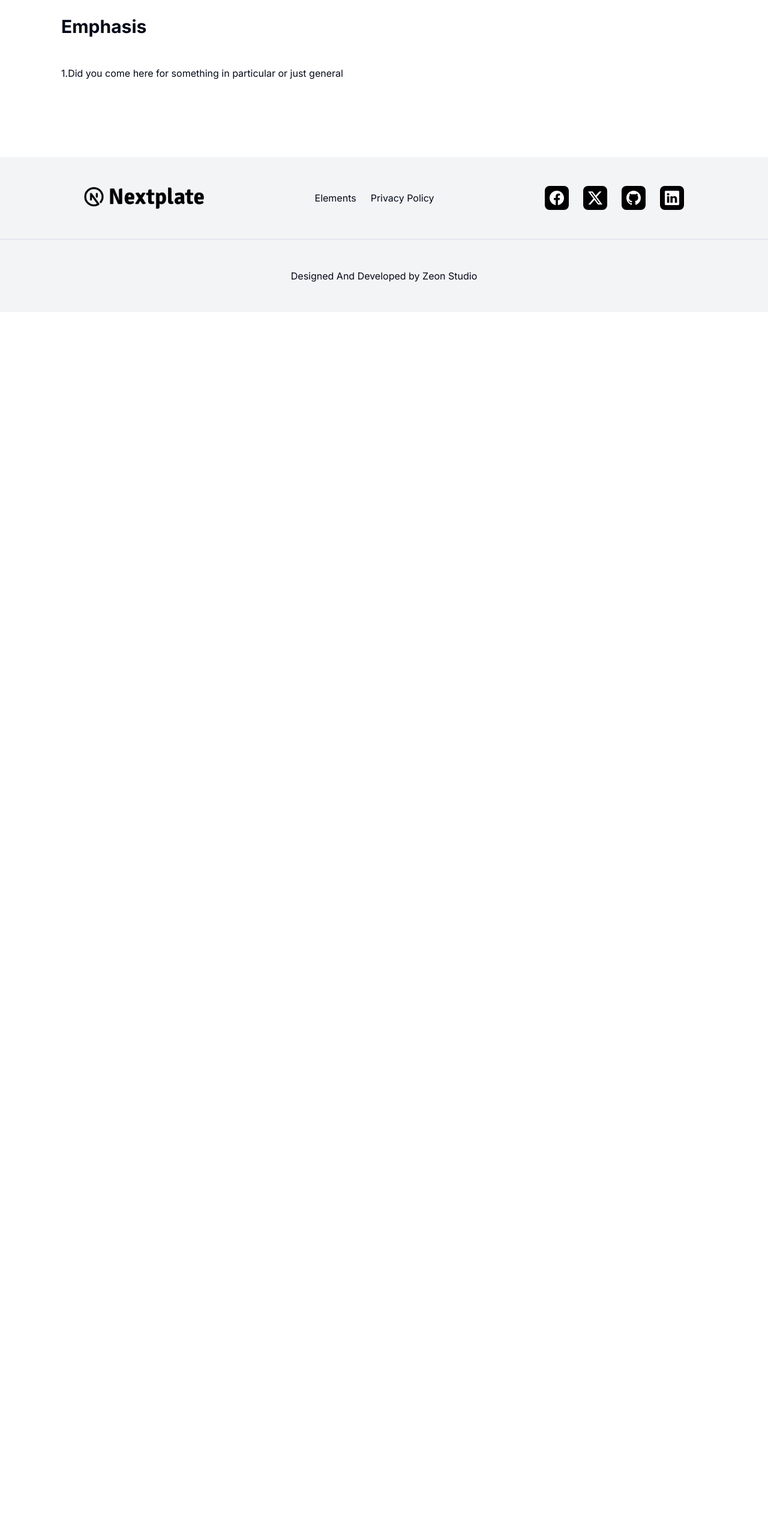
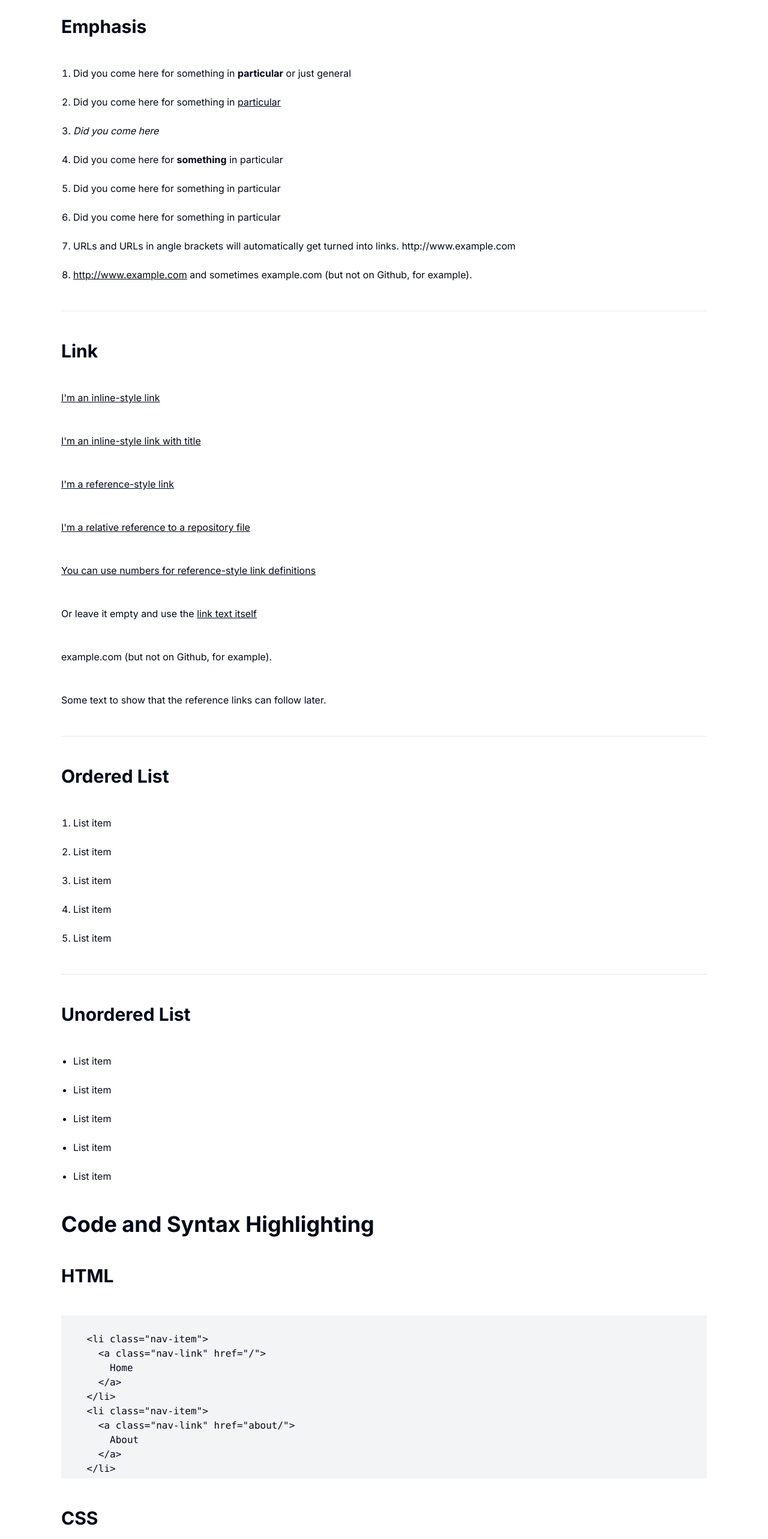
Before and after one commit to ozguraktas5/nextplate_nextjs, a Next.js app: page /elements in a window 1280 px wide. Shown: the part 1380-3946 px from the top of the page at 60% size. Before the commit the page ends 1900 px from the top, so only its background shows below. Built offline with nearby package versions, Linux system fonts and the light colour scheme.

Commit message:
add elementspage

```diff
--- a/app/(main)/elements/page.tsx
+++ b/app/(main)/elements/page.tsx
@@ -2,6 +2,31 @@ import { BreadcrumbWithCustomSeparator } from "@/components/BreadcrumbWithCustom
 import React from "react";
 
 const ElementsPage = () => {
+  const htmlItemsString = `
+    <li class="nav-item">
+      <a class="nav-link" href="/">
+        Home
+      </a>
+    </li>
+    <li class="nav-item">
+      <a class="nav-link" href="about/">
+        About
+      </a>
+    </li>`;
+
+  const cssItemsString = `
+    img {
+    vertical-align: middle;
+    border: 0;
+    max-width: 100%;
+    height: auto;
+    }`;
+
+  const jsItemsString = `
+    window.addEventListener("load", (e) => {
+      document.querySelector(".preloader").style.display = "none";
+    });`;
+
   return (
     <main>
       <section className="flex flex-col items-center bg-gray-100 p-24">
@@ -38,19 +63,106 @@ const ElementsPage = () => {
         </p>
         <hr className="text-gray-400" />
         <h3 className="text-3xl font-bold">Emphasis</h3>
-        <ol>
+        <ol className="flex flex-col gap-4 list-decimal pl-5">
           <li>
-            <span>1.</span>
-            <span>Did you come here for something in particular or just general</span>
+            Did you come here for something in <strong> particular</strong> or
+            just general
           </li>
-          <li></li>
-          <li></li>
-          <li></li>
-          <li></li>
-          <li></li>
-          <li></li>
-          <li></li>
+          <li>
+            Did you come here for something in{" "}
+            <span className="underline">particular</span>
+          </li>
+          <li>
+            <span className="italic">Did you come here</span>
+          </li>
+          <li>
+            Did you come here for <strong>something</strong> in particular
+          </li>
+          <li>Did you come here for something in particular</li>
+          <li>Did you come here for something in particular</li>
+          <li>
+            URLs and URLs in angle brackets will automatically get turned into
+            links. <a href="http://www.example.com">http://www.example.com</a>{" "}
+          </li>
+          <li>
+            <a href="http://www.example.com" className="underline">
+              http://www.example.com
+            </a>{" "}
+            and sometimes example.com (but not on Github, for example).
+          </li>
         </ol>
+        <hr className="text-gray-400" />
+        <h3 className="text-3xl font-bold">Link</h3>
+        <p>
+          <a href="https://www.google.com" className="underline">
+            I'm an inline-style link
+          </a>
+        </p>
+        <p>
+          <a href="https://www.google.com" className="underline">
+            I'm an inline-style link with title
+          </a>
+        </p>
+        <p>
+          <a href="https://www.google.com" className="underline">
+            I'm a reference-style link
+          </a>
+        </p>
+        <p>
+          <a href="https://www.google.com" className="underline">
+            I'm a relative reference to a repository file
+          </a>
+        </p>
+        <p>
+          <a href="https://www.google.com" className="underline">
+            You can use numbers for reference-style link definitions
+          </a>
+        </p>
+        <p>
+          Or leave it empty and use the{" "}
+          <a href="https://www.google.com" className="underline">
+            link text itself
+          </a>
+        </p>
+        <p>example.com (but not on Github, for example).</p>
+        <p>Some text to show that the reference links can follow later.</p>
+        <hr className="text-gray-400" />
+        <h3 className="text-3xl font-bold">Ordered List</h3>
+        <ol className="flex flex-col gap-4 list-decimal pl-5">
+          <li>List item</li>
+          <li>List item</li>
+          <li>List item</li>
+          <li>List item</li>
+          <li>List item</li>
+        </ol>
+        <hr className="text-gray-400" />
+        <h3 className="text-3xl font-bold">Unordered List</h3>
+        <ul className="flex flex-col gap-4 list-disc pl-5">
+          <li>List item</li>
+          <li>List item</li>
+          <li>List item</li>
+          <li>List item</li>
+          <li>List item</li>
+        </ul>
+        <h4 className="text-4xl font-bold">Code and Syntax Highlighting</h4>
+        <h3 className="text-3xl font-bold">HTML</h3>
+        <pre>
+          <code>
+            <ul className="bg-gray-100 p-1">{htmlItemsString}</ul>
+          </code>
+        </pre>
+        <h3 className="text-3xl font-bold">CSS</h3>
+        <pre>
+          <code>
+            <ul className="bg-gray-100 p-1">{cssItemsString}</ul>
+          </code>
+        </pre>
+        <h3 className="text-3xl font-bold">Javascript</h3>
+        <pre>
+          <code>
+            <ul className="bg-gray-100 p-1">{jsItemsString}</ul>
+          </code>
+        </pre>
       </section>
     </main>
   );
```
